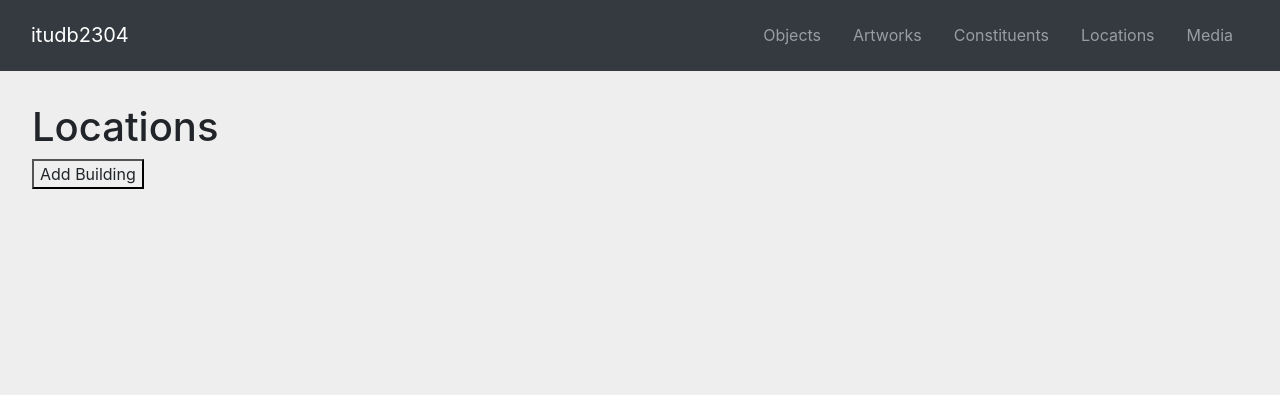
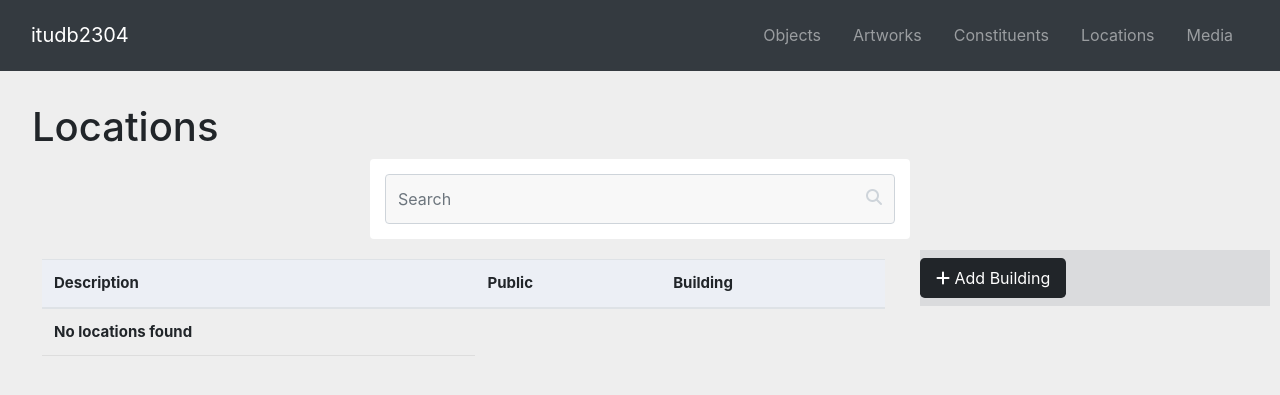
Before and after one commit to itudb2304/itudb2304, a Flask app: template templates/locations/locations.html in a window 1280 px wide. Shown: the top 395 px of the page. Run offline with Flask 3, Linux system fonts and the light colour scheme; the template is opened without the code that fills it, so the values that code supplies are empty; some libraries are stand-ins or nearby versions.

Commit message:
Added sidenav to locations and updated templates

```diff
--- a/templates/locations/building_edit.html
+++ b/templates/locations/building_edit.html
@@ -41,8 +41,9 @@
 
         <div class="field is-grouped">
             <div class="control">
+                <button class="button is-primary is-small" name = "save">Save</button>
                 <button class="button is-primary is-small" name = "cancel" onclick="cancelForm()">Cancel</button>
-                <button class="button is-primary is-small" name = "save">Save</button>
+
             </div>
         </div>
 
--- a/templates/locations/floor_edit.html
+++ b/templates/locations/floor_edit.html
@@ -43,8 +43,9 @@
 
         <div class="field is-grouped">
             <div class="control">
+                <button class="button is-primary is-small" name = "save">Save</button>
                 <button class="button is-primary is-small" name = "cancel" onclick="cancelForm()">Cancel</button>
-                <button class="button is-primary is-small" name = "save">Save</button>
+
             </div>
         </div>
 
--- a/templates/locations/locations.html
+++ b/templates/locations/locations.html
@@ -1,40 +1,112 @@
 {% extends "header.html" %}
 {% block title %} Locations {% endblock %}
-, location{% block content %}
+{% block content %}
     <h1 class=" title"> Locations </h1>
-    {% if locations %}
-    <form action="" method="post">
-            {% for location in locations%}
-                <div id = location[1]>
-                    <label class="checkbox">
-                        <input type="hidden" name="location_key" value="{{ location[1] }}">
-                        {{location[0]}}
-                        <div class="field is-grouped">
-                            <div class="control">
-                                <button class="button is-danger is-small">
-                              <a class="button is-primary is-outlined is-small"
-                                 href="{{url_for('locations.building_edit_page', building_id=location[1])}}">Edit</a>
-                                </button>
-                                <button class="button is-danger is-small" name = "delete" onclick="return confirmDelete()">Delete</button>
+
+    <div class="search-container">
+        <form action="" method = "get">
+            <div class="container mt-2">
+                <div class="row d-flex justify-content-center ">
+                    <div class="col-md-6">
+                        <div class="card">
+                            <div class="input-box">
+                                <input type="text" name="locations-search" id="locations-search" placeholder="Search" class="form-control">
+                                <i class="fa fa-search"></i>
                             </div>
                         </div>
+                    </div>
+                </div>
+        </form>
+      </div>
 
-                    </label>
+    <div class="tableDiv">
+        <table class="table" id="LocationsTable">
+          <thead>
+            <tr>
+              <th>Description</th>
+              <th>Public</th>
+              <th>Building</th>
+            </tr>
+          </thead>
+          <tbody>
+            {% if locations %}
+                {% for location in locations %}
+                <tr location-id="{{ location.key }}">
+                <td>{{ location.name }}</td>
+                <td>
+                 {% if location.isPublic == 1 %}
+                        <p>Yes</p>
+                 {% else %}
+                        <p>No</p>
+                {% endif %}
+                </td>
+                <td>{{ location.building }}</td>
+                {% endfor %}
+            {% else %}
+                <td><b>No locations found</b></td>
+            {% endif %}
+          </tbody>
+        </table>
+      </div>
 
-                    {% for floor in location[2]%}
-                        <li><a href="{{url_for('locations.floor_page', floor_id=floor[1], building_id = location[1])}}">{{floor[0]}}</a></li>
-                    {% endfor %}
+    <div class = "sidenav">
+
+    <aside>
+    {% if buildings %}
+            {% for building in buildings%}
+                <div id = building[1] class = "building">
+                    <a href="{{url_for('locations.building_page', building_id=building[1])}}">{{building[0]}}</a>
+
+                    <div class = dropdown>
+                        {% for floor in building[2]%}
+                            <li><a href="{{url_for('locations.floor_page', floor_id=floor[1])}}">{{floor[0]}}</a></li>
+                        {% endfor %}
+                    </div>
                 </div>
             {% endfor %}
+    {% endif %}
+    <form action="{{ url_for('locations.building_add_page') }}" method="get">
+        <button type="submit" class="btn btn-primary btn-lg custom-bg">
+            <i class="fa-solid fa-plus"></i> Add Building
+        </button>
+    </form>
+    </aside>
+    </div>
 
 
-    </form>
-    {% endif %}
-    <button><a href="{{ url_for('locations.building_add_page')}}">Add Building</a></button>
     <script>
         function confirmDelete() {
             return confirm('Are you sure you want to delete this item');
         }
-    </script>
+        document.addEventListener("DOMContentLoaded", function () {
+          document.querySelectorAll("#LocationsTable tbody tr").forEach(function (row) {
+            row.addEventListener("dblclick", function (event) {
+              event.preventDefault();
+              window.location.href = "/locations/room/" + row.getAttribute("location-id");
+            });
+          });
+        });
+
+        document.addEventListener("DOMContentLoaded", function () {
+        document.querySelectorAll(".building").forEach(function (building) {
+            building.addEventListener("click", function () {
+                building.classList.toggle("active");
+            });
+        });
+        });
+        document.addEventListener("DOMContentLoaded", function () {
+        document.querySelectorAll(".building").forEach(function (building) {
+            building.addEventListener("mouseenter", function () {
+                building.classList.add("active");
+            });
+
+            building.addEventListener("mouseleave", function () {
+                building.classList.remove("active");
+            });
+        });
+        });
+
+
+      </script>
 
 {% endblock %}
--- a/templates/locations/room_edit.html
+++ b/templates/locations/room_edit.html
@@ -52,8 +52,9 @@
 
         <div class="field is-grouped">
             <div class="control">
+                <button class="button is-primary is-small" name = "save"> Save </button>
                 <button class="button is-primary is-small" name = "cancel" onclick="cancelForm()">Cancel</button>
-                <button class="button is-primary is-small" name = "save"> Save </button>
+
             </div>
         </div>
 
```
Also changed, not shown: templates/locations/building.html (added, +32 -0 lines), templates/locations/floor.html (+4 -18 lines), templates/locations/room.html (+5 -17 lines).
